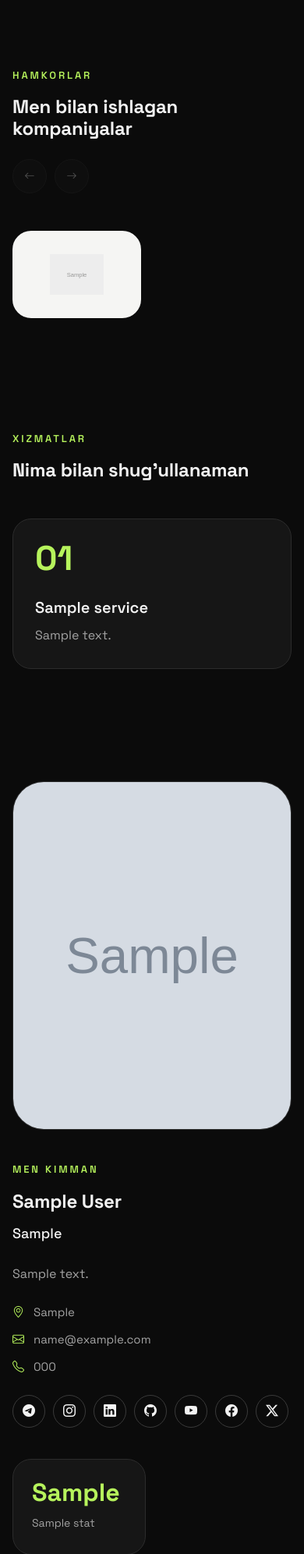
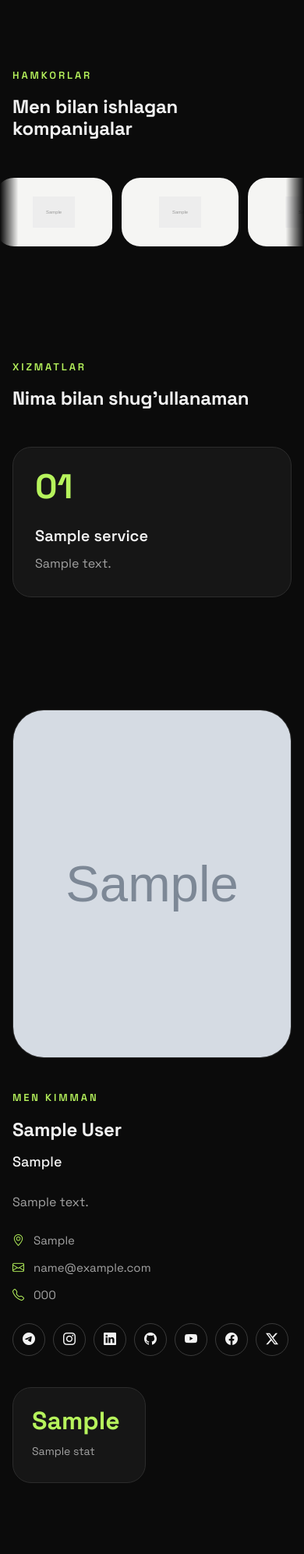
Before and after one commit to nizomiddincoder/12-Blog-web-site, a Django app: page / in a window 390 px wide. Shown: the part 817-2810 px from the top of the page at 78% size. Run offline with Django 5.2, Linux system fonts and the light colour scheme; tables that the repository leaves empty hold one stand-in row (values such as "Sample post"); grey boxes marked "Sample" are stand-in pictures.

Commit message:
Hamkorlar lentasi: ekran kengligida to'xtovsiz harakat
- home.html: lenta konteynerdan chiqarildi, strelka tugmalari olib tashlandi,
  uzluksiz aylanish uchun ikkinchi (aria-hidden) nusxa qo'shildi
- style.css: marquee animatsiyasi (chapga), hover'da to'xtash, chetlarda xiralashish,
  mobil o'lchamlar, reduced-motion'da qo'lda surish
- main.js: strelka kodi o'rniga — logotiplar kam bo'lsa ekranni to'ldirish va
  bir xil tezlik (MARQUEE_SPEED) uchun davomiylikni hisoblash
- base.html: CSS/JS havolalari ?v=7

```diff
--- a/static/css/style.css
+++ b/static/css/style.css
@@ -171,9 +171,28 @@ h3 { font-size: 20px; font-weight: 600; line-height: 1.3; }
 .player-fill { position: absolute; inset: 0 auto 0 0; width: 0; border-radius: 2px; background: var(--accent); }
 
 /* ==========================================================================
-   Logotiplar lentasi
+   Logotiplar lentasi — ekran kengligida, to'xtovsiz chapga harakat
    ========================================================================== */
-.logo-controls { display: flex; gap: 10px; }
+.marquee {
+  overflow: hidden;
+  -webkit-mask-image: linear-gradient(90deg, transparent, #000 6%, #000 94%, transparent);
+          mask-image: linear-gradient(90deg, transparent, #000 6%, #000 94%, transparent);
+}
+.marquee-track { display: flex; width: max-content; animation: marquee var(--marquee-duration, 40s) linear infinite; }
+.marquee:hover .marquee-track { animation-play-state: paused; }
+@keyframes marquee { from { transform: translateX(0); } to { transform: translateX(-50%); } }
+.logo-group { display: flex; gap: 16px; padding: 0 16px 0 0; margin: 0; list-style: none; }
+.logo-group li {
+  flex: none; width: 200px; height: 112px; background: var(--paper); border: 2px solid var(--paper);
+  border-radius: var(--radius); display: flex; align-items: center; justify-content: center; padding: 22px;
+  transition: border-color var(--ease);
+}
+.logo-group li:hover { border-color: var(--accent); }
+.logo-group li > a { display: flex; align-items: center; justify-content: center; width: 100%; height: 100%; }
+.logo-group img { max-height: 52px; max-width: 100%; object-fit: contain; filter: grayscale(1) contrast(1.2); opacity: .85; transition: filter var(--ease), opacity var(--ease); }
+.logo-group li:hover img { filter: none; opacity: 1; }
+.logo-name { font-family: var(--font-display); font-weight: 700; color: var(--paper-ink); text-align: center; font-size: 15px; }
+
 .round-btn {
   width: 44px; height: 44px; border-radius: 50%; border: 1px solid var(--line-strong); background: var(--surface);
   color: var(--ink); display: inline-flex; align-items: center; justify-content: center; cursor: pointer;
@@ -181,21 +200,6 @@ h3 { font-size: 20px; font-weight: 600; line-height: 1.3; }
 }
 .round-btn:hover { background: var(--accent); border-color: var(--accent); color: var(--accent-ink); }
 .round-btn[disabled] { opacity: .3; cursor: default; background: var(--surface); border-color: var(--line); color: var(--ink); }
-.logo-track {
-  display: grid; grid-auto-flow: column; grid-auto-columns: minmax(190px, 1fr); gap: 16px;
-  overflow-x: auto; scroll-snap-type: x mandatory; scrollbar-width: none; list-style: none; margin: 0; padding: 0;
-}
-.logo-track::-webkit-scrollbar { display: none; }
-.logo-track li {
-  scroll-snap-align: start; height: 112px; background: var(--paper); border: 2px solid var(--paper);
-  border-radius: var(--radius); display: flex; align-items: center; justify-content: center; padding: 22px;
-  transition: border-color var(--ease);
-}
-.logo-track li:hover { border-color: var(--accent); }
-.logo-track li > a { display: flex; align-items: center; justify-content: center; width: 100%; height: 100%; }
-.logo-track img { max-height: 52px; max-width: 100%; object-fit: contain; filter: grayscale(1) contrast(1.2); opacity: .85; transition: filter var(--ease), opacity var(--ease); }
-.logo-track li:hover img { filter: none; opacity: 1; }
-.logo-name { font-family: var(--font-display); font-weight: 700; color: var(--paper-ink); text-align: center; font-size: 15px; }
 
 /* ==========================================================================
    Kartochkalar
@@ -422,10 +426,16 @@ h3 { font-size: 20px; font-weight: 600; line-height: 1.3; }
   .gallery-multi { gap: 8px; }
   .prev-next { grid-template-columns: 1fr; }
   .prev-next a.next { grid-column: auto; }
-  .logo-track { grid-auto-columns: 46%; }
+  .logo-group { gap: 12px; padding-right: 12px; }
+  .logo-group li { width: 150px; height: 88px; padding: 16px; }
+  .logo-group img { max-height: 40px; }
 }
 
 @media (prefers-reduced-motion: reduce) {
   html { scroll-behavior: auto; }
   *, *::before, *::after { transition: none !important; }
+  /* Harakat o'chirilgan bo'lsa — lenta qo'lda suriladi, nusxa yashiriladi */
+  .marquee { overflow-x: auto; scrollbar-width: none; }
+  .marquee-track { animation: none; }
+  .logo-group[aria-hidden="true"] { display: none; }
 }
--- a/static/js/main.js
+++ b/static/js/main.js
@@ -14,25 +14,30 @@
     });
   }
 
-  // Logotiplar lentasi: chap/o'ng tugmalar
-  document.querySelectorAll(".logo-controls").forEach(function (controls) {
-    var track = document.getElementById(controls.dataset.for);
-    if (!track) return;
-    var buttons = controls.querySelectorAll("button");
-    function update() {
-      var max = track.scrollWidth - track.clientWidth - 2;
-      controls.hidden = max <= 0;
-      buttons[0].disabled = track.scrollLeft <= 2;
-      buttons[1].disabled = track.scrollLeft >= max;
+  // Logotiplar lentasi: logotiplar kam bo'lsa ham ekranni to'ldirsin, tezlik bir xil bo'lsin
+  var MARQUEE_SPEED = 50; // px/soniya
+  document.querySelectorAll(".js-marquee").forEach(function (marquee) {
+    var groups = marquee.querySelectorAll(".logo-group");
+    if (groups.length !== 2) return;
+    var originals = Array.prototype.slice.call(groups[0].children);
+    if (!originals.length) return;
+    function fill() {
+      var need = Math.max(marquee.clientWidth, window.screen.width || 0);
+      var guard = 0;
+      while (groups[0].scrollWidth < need && guard++ < 20) {
+        originals.forEach(function (li) {
+          var copy = li.cloneNode(true);
+          copy.setAttribute("aria-hidden", "true");
+          copy.querySelectorAll("a").forEach(function (a) { a.tabIndex = -1; });
+          copy.querySelectorAll("img").forEach(function (img) { img.alt = ""; });
+          groups[0].appendChild(copy);
+          groups[1].appendChild(copy.cloneNode(true));
+        });
+      }
+      marquee.style.setProperty("--marquee-duration", Math.max(groups[0].scrollWidth / MARQUEE_SPEED, 10) + "s");
     }
-    buttons.forEach(function (btn) {
-      btn.addEventListener("click", function () {
-        track.scrollBy({ left: Number(btn.dataset.dir) * track.clientWidth * 0.8, behavior: "smooth" });
-      });
-    });
-    track.addEventListener("scroll", update, { passive: true });
-    window.addEventListener("resize", update);
-    update();
+    fill();
+    window.addEventListener("resize", fill);
   });
 
   // Minimal video pleyer
--- a/templates/base.html
+++ b/templates/base.html
@@ -15,7 +15,7 @@
   <link rel="preconnect" href="https://fonts.gstatic.com" crossorigin>
   <link href="https://fonts.googleapis.com/css2?family=Space+Grotesk:wght@400;500;600;700&display=swap" rel="stylesheet">
   <link rel="stylesheet" href="https://cdn.jsdelivr.net/npm/bootstrap-icons@1.11.3/font/bootstrap-icons.min.css">
-  <link rel="stylesheet" href="{% static 'css/style.css' %}?v=6">
+  <link rel="stylesheet" href="{% static 'css/style.css' %}?v=7">
   {% block head %}{% endblock %}
 </head>
 <body>
@@ -53,6 +53,6 @@
     <img alt="">
     <button class="round-btn lightbox-next" type="button" aria-label="Keyingi"><i class="bi bi-chevron-right"></i></button>
   </div>
-  <script src="{% static 'js/main.js' %}" defer></script>
+  <script src="{% static 'js/main.js' %}?v=7" defer></script>
 </body>
 </html>
--- a/templates/home.html
+++ b/templates/home.html
@@ -28,20 +28,30 @@
   <div class="container">
     <div class="section-head">
       <div><span class="kicker">Hamkorlar</span><h2>Men bilan ishlagan kompaniyalar</h2></div>
-      <div class="logo-controls" data-for="logo-track">
-        <button class="round-btn" type="button" data-dir="-1" aria-label="Oldingi"><i class="bi bi-arrow-left"></i></button>
-        <button class="round-btn" type="button" data-dir="1" aria-label="Keyingi"><i class="bi bi-arrow-right"></i></button>
     </div>
   </div>
-    <ul class="logo-track" id="logo-track">
+  {# Ekran kengligi bo'ylab, to'xtovsiz chapga harakatlanadigan lenta. Ikkinchi nusxa — uzluksiz aylanish uchun. #}
+  <div class="marquee js-marquee">
+    <div class="marquee-track">
+      <ul class="logo-group">
         {% for c in companies %}
         <li title="{{ c.description|default:c.name }}">
           {% if c.website %}<a href="{{ c.website }}" target="_blank" rel="noopener">{% endif %}
-        {% if c.logo %}<img src="{{ c.logo.url }}" alt="{{ c.name }}" loading="lazy">{% else %}<span class="logo-name">{{ c.name }}</span>{% endif %}
+          {% if c.logo %}<img src="{{ c.logo.url }}" alt="{{ c.name }}">{% else %}<span class="logo-name">{{ c.name }}</span>{% endif %}
           {% if c.website %}</a>{% endif %}
         </li>
         {% endfor %}
       </ul>
+      <ul class="logo-group" aria-hidden="true">
+        {% for c in companies %}
+        <li>
+          {% if c.website %}<a href="{{ c.website }}" target="_blank" rel="noopener" tabindex="-1">{% endif %}
+          {% if c.logo %}<img src="{{ c.logo.url }}" alt="">{% else %}<span class="logo-name">{{ c.name }}</span>{% endif %}
+          {% if c.website %}</a>{% endif %}
+        </li>
+        {% endfor %}
+      </ul>
+    </div>
   </div>
 </section>
 {% endif %}
```
Lines whose indentation alone changed are shown as unchanged.
